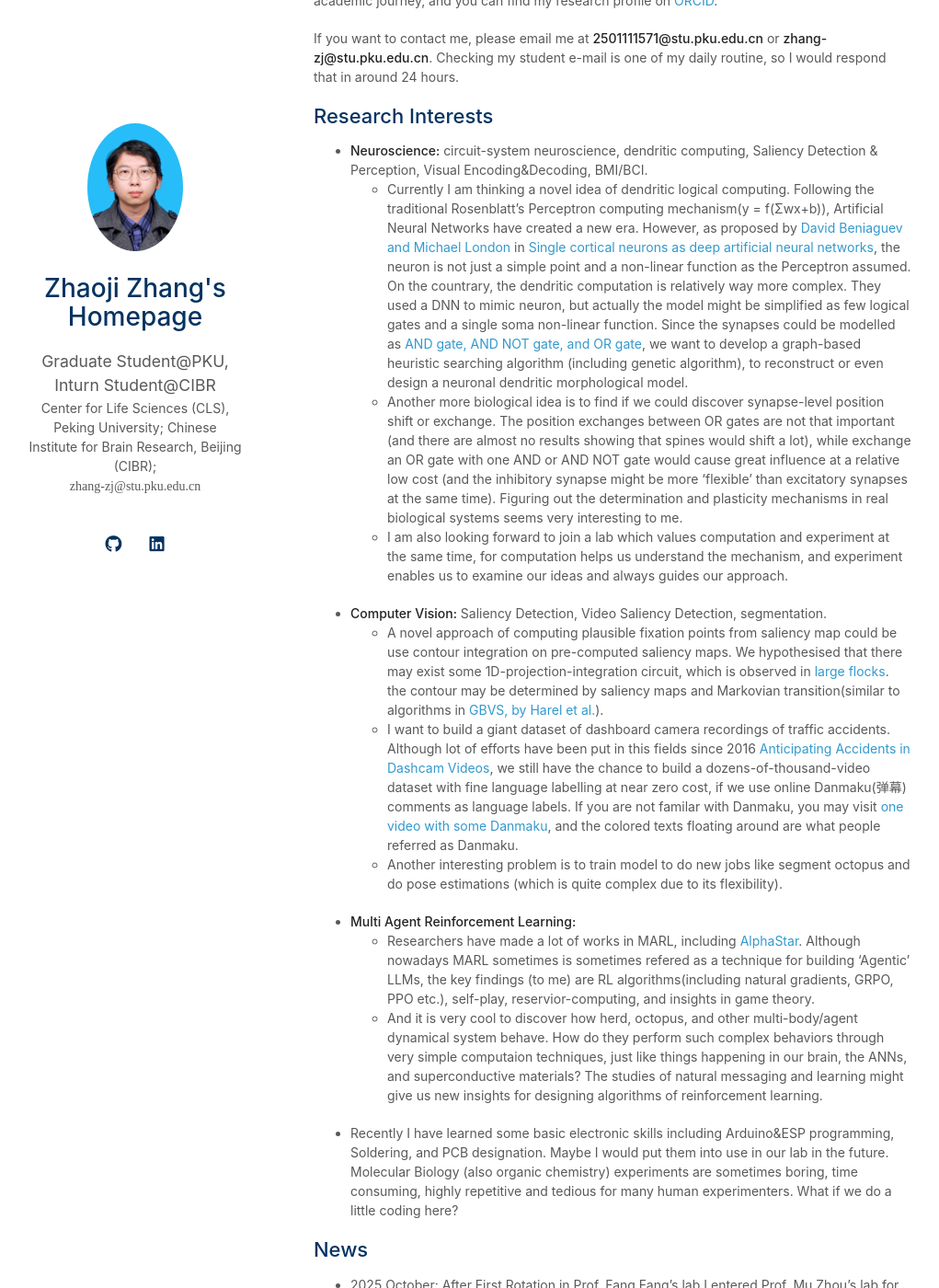
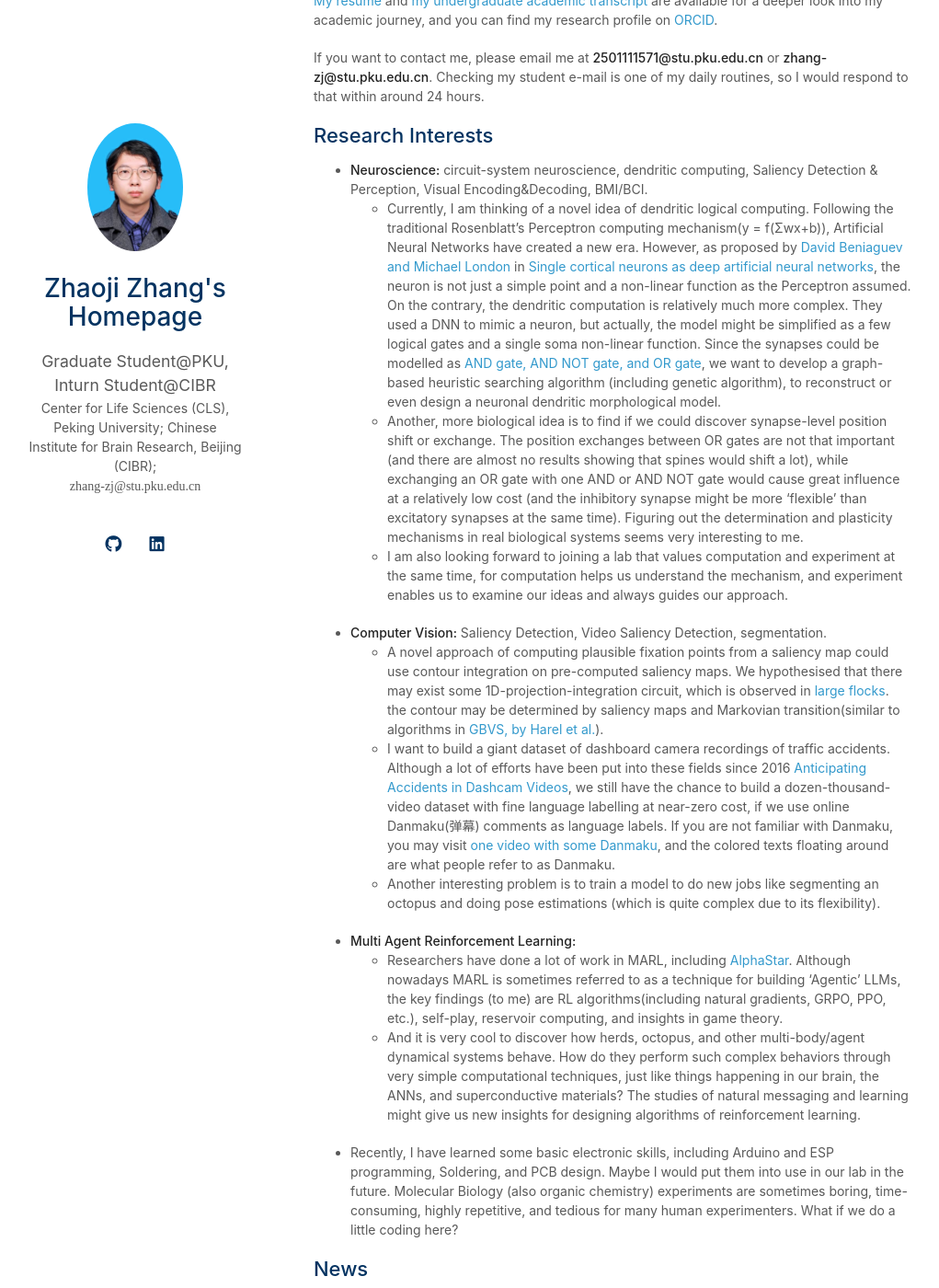
Before and after one commit to Zhang-Zhaoji/Zhang-Zhaoji.github.io, a Jekyll site: the page built from index.md, in a window 1280 px wide and 1400 px high, scrolled down 415 px. Shown: the whole window at 92% size, without its empty margins (129-1150 px from the left). Built offline with Jekyll 4.4.1, drawn with Linux system fonts in a browser that asks for light colours; a style sheet for code colours, icons or effects is not loaded; our own code applies the rules of GitHub Pages for plain Markdown files; some of the changed text lies outside the part shown.

Commit message:
Update index.md

```diff
--- a/index.md
+++ b/index.md
@@ -4,37 +4,37 @@ layout: homepage
 
 ## About me
 
-It is my pleasure to meet you here. I am **Zhaoji Zhang(张 兆骥 in Simplified Chinese)**, a graduate student from Peking University. After 4-year hard work at Peking University, I earned 2 Bachelor of Science on **Chemical Biology** and  **Intelligence Science and Technology**(also known as AI). I am persuing my Ph.D. in **Integrated Life Science** at [**Center of Life Science(CLS)@PKU-THU (2025-)**](https://www.cls.edu.cn/index.htm). Currently I am still in rotation, and willing to explore different aspects of neuroscience labs.
+It is my pleasure to meet you here. I am **Zhaoji Zhang(张 兆骥 in Simplified Chinese)**, a graduate student from Peking University. After 4 years of hard work at Peking University, I earned 2 Bachelor of Science on **Chemical Biology** and  **Intelligence Science and Technology**(also known as AI). I am persuing my Ph.D. in **Integrated Life Science** at [**Center of Life Science(CLS)@PKU-THU (2025-)**](https://www.cls.edu.cn/index.htm). Currently, I am still in rotation and willing to explore different aspects of neuroscience labs.
 
-My curiosity about Neuroscience, especially circuit, computation, and system neuroscience, has led me to be an intern at [Yatang-Li's Lab](https://yatanglilab.cibr.ac.cn/en/) at the Chinese Institute for Brain Research, Beijing (CIBR, Beijing) and finally led me into integrated life science program at Center for Life Science, Academy for Advanced Interdisciplinary Studies, Peking University.
+My curiosity about Neuroscience, especially circuit, computation, and system neuroscience, has led me to be an intern at [Yatang-Li's Lab](https://yatanglilab.cibr.ac.cn/en/) at the Chinese Institute for Brain Research, Beijing (CIBR, Beijing), and finally led me intothe  integrated life science program at the Center for Life Science, Academy for Advanced Interdisciplinary Studies, Peking University.
 
-[My resume](https://github.com/Zhang-Zhaoji/Zhang-Zhaoji.github.io/blob/main/assets/files/Resume.pdf) and [my undergraduate_academic transcript](https://drive.google.com/file/d/1somZXkrMlVg3rWUyF3WMa0-Za7p0GWp_/view?usp=sharing) are available for a deeper look into my academic journey, and you can find my research profile on [ORCID](https://orcid.org/0009-0002-3293-1961).
+[My resume](https://github.com/Zhang-Zhaoji/Zhang-Zhaoji.github.io/blob/main/assets/files/Resume.pdf) and [my undergraduate academic transcript](https://drive.google.com/file/d/1somZXkrMlVg3rWUyF3WMa0-Za7p0GWp_/view?usp=sharing) are available for a deeper look into my academic journey, and you can find my research profile on [ORCID](https://orcid.org/0009-0002-3293-1961).
 
-If you want to contact me, please email me at **2501111571@stu.pku.edu.cn** or **zhang-zj@stu.pku.edu.cn**. Checking my student e-mail is one of my daily routine, so I would respond that in around 24 hours.
+If you want to contact me, please email me at **2501111571@stu.pku.edu.cn** or **zhang-zj@stu.pku.edu.cn**. Checking my student e-mail is one of my daily routines, so I would respond to that within around 24 hours.
 
 ## Research Interests
 
 - **Neuroscience:** circuit-system neuroscience, dendritic computing, Saliency Detection & Perception, Visual Encoding&Decoding, BMI/BCI.
-  -  Currently I am thinking a novel idea of dendritic logical computing. Following the traditional Rosenblatt's Perceptron computing mechanism(y = f(Σwx+b)), Artificial Neural Networks have created a new era. However, as proposed by [David Beniaguev and Michael London](https://elsc.huji.ac.il/people-directory/faculty-members/michael-london/) in [Single cortical neurons as deep artificial neural networks](https://www.cell.com/neuron/fulltext/S0896-6273(21)00501-8), the neuron is not just a simple point and a non-linear function as the Perceptron assumed. On the countrary, the dendritic computation is relatively way more complex. They used a DNN to mimic neuron, but actually the model might be simplified as few logical gates and a single soma non-linear function. Since the synapses could be modelled as [AND gate, AND NOT gate, and OR gate](https://www.cnbc.cmu.edu/~tai/readings/nature/koch_neuron.pdf), we want to develop a graph-based heuristic searching algorithm (including genetic algorithm), to reconstruct or even design a neuronal dendritic morphological model.
-  -  Another more biological idea is to find if we could discover synapse-level position shift or exchange. The position exchanges between OR gates are not that important (and there are almost no results showing that spines would shift a lot), while exchange an OR gate with one AND or AND NOT gate would cause great influence at a relative low cost (and the inhibitory synapse might be more 'flexible' than excitatory synapses at the same time). Figuring out the determination and plasticity mechanisms in real biological systems seems very interesting to me.
-  -  I am also looking forward to join a lab which values computation and experiment at the same time, for computation helps us understand the mechanism, and experiment enables us to examine our ideas and always guides our approach.
+  -  Currently, I am thinking of a novel idea of dendritic logical computing. Following the traditional Rosenblatt's Perceptron computing mechanism(y = f(Σwx+b)), Artificial Neural Networks have created a new era. However, as proposed by [David Beniaguev and Michael London](https://elsc.huji.ac.il/people-directory/faculty-members/michael-london/) in [Single cortical neurons as deep artificial neural networks](https://www.cell.com/neuron/fulltext/S0896-6273(21)00501-8), the neuron is not just a simple point and a non-linear function as the Perceptron assumed. On the contrary, the dendritic computation is relatively much more complex. They used a DNN to mimic a neuron, but actually, the model might be simplified as a few logical gates and a single soma non-linear function. Since the synapses could be modelled as [AND gate, AND NOT gate, and OR gate](https://www.cnbc.cmu.edu/~tai/readings/nature/koch_neuron.pdf), we want to develop a graph-based heuristic searching algorithm (including genetic algorithm), to reconstruct or even design a neuronal dendritic morphological model.
+  -  Another, more biological idea is to find if we could discover synapse-level position shift or exchange. The position exchanges between OR gates are not that important (and there are almost no results showing that spines would shift a lot), while exchanging an OR gate with one AND or AND NOT gate would cause great influence at a relatively low cost (and the inhibitory synapse might be more 'flexible' than excitatory synapses at the same time). Figuring out the determination and plasticity mechanisms in real biological systems seems very interesting to me.
+  -  I am also looking forward to joining a lab that values computation and experiment at the same time, for computation helps us understand the mechanism, and experiment enables us to examine our ideas and always guides our approach.
 - **Computer Vision:** Saliency Detection, Video Saliency Detection, segmentation.
-  -  A novel approach of computing plausible fixation points from saliency map could be use contour integration on pre-computed saliency maps. We hypothesised that there may exist some 1D-projection-integration circuit, which is observed in [large flocks](https://www.pnas.org/doi/full/10.1073/pnas.1402202111). the contour may be determined by saliency maps and Markovian transition(similar to algorithms in [GBVS, by Harel et al.](https://proceedings.neurips.cc/paper/2006/file/4db0f8b0fc895da263fd77fc8aecabe4-Paper.pdf)).
-  - I want to build a giant dataset of dashboard camera recordings of traffic accidents. Although lot of efforts have been put in this fields since 2016 [Anticipating Accidents in Dashcam Videos](https://github.com/smallcorgi/Anticipating-Accidents), we still have the chance to build a dozens-of-thousand-video dataset with fine language labelling at near zero cost, if we use online Danmaku(弹幕) comments as language labels. If you are not familar with Danmaku, you may visit [one video with some Danmaku](https://www.bilibili.com/video/BV1gc4uzZEP6/), and the colored texts floating around are what people referred as Danmaku.
-  - Another interesting problem is to train model to do new jobs like segment octopus and do pose estimations (which is quite complex due to its flexibility).
+  -  A novel approach of computing plausible fixation points from a saliency map could use contour integration on pre-computed saliency maps. We hypothesised that there may exist some 1D-projection-integration circuit, which is observed in [large flocks](https://www.pnas.org/doi/full/10.1073/pnas.1402202111). the contour may be determined by saliency maps and Markovian transition(similar to algorithms in [GBVS, by Harel et al.](https://proceedings.neurips.cc/paper/2006/file/4db0f8b0fc895da263fd77fc8aecabe4-Paper.pdf)).
+  - I want to build a giant dataset of dashboard camera recordings of traffic accidents. Although a lot of efforts have been put into these fields since 2016 [Anticipating Accidents in Dashcam Videos](https://github.com/smallcorgi/Anticipating-Accidents), we still have the chance to build a dozen-thousand-video dataset with fine language labelling at near-zero cost, if we use online Danmaku(弹幕) comments as language labels. If you are not familiar with Danmaku, you may visit [one video with some Danmaku](https://www.bilibili.com/video/BV1gc4uzZEP6/), and the colored texts floating around are what people refer to as Danmaku.
+  - Another interesting problem is to train a model to do new jobs like segmenting an octopus and doing pose estimations (which is quite complex due to its flexibility).
 - **Multi Agent Reinforcement Learning:**
-  -  Researchers have made a lot of works in MARL, including [AlphaStar](https://deepmind.google/discover/blog/alphastar-mastering-the-real-time-strategy-game-starcraft-ii/). Although nowadays MARL sometimes is sometimes refered as a technique for building 'Agentic' LLMs, the key findings (to me) are RL algorithms(including natural gradients, GRPO, PPO etc.), self-play, reservior-computing, and insights in game theory.
-  -  And it is very cool to discover how herd, octopus, and other multi-body/agent dynamical system behave. How do they perform such complex behaviors through very simple computaion techniques, just like things happening in our brain, the ANNs, and superconductive materials? The studies of natural messaging and learning might give us new insights for designing algorithms of reinforcement learning.
-- Recently I have learned some basic electronic skills including Arduino&ESP programming, Soldering, and PCB designation. Maybe I would put them into use in our lab in the future. Molecular Biology (also organic chemistry) experiments are sometimes boring, time consuming, highly repetitive and tedious for many human experimenters. What if we do a little coding here?
+  -  Researchers have done a lot of work in MARL, including [AlphaStar](https://deepmind.google/discover/blog/alphastar-mastering-the-real-time-strategy-game-starcraft-ii/). Although nowadays MARL is sometimes referred to  as a technique for building 'Agentic' LLMs, the key findings (to me) are RL algorithms(including natural gradients, GRPO, PPO, etc.), self-play, reservoir computing, and insights in game theory.
+  -  And it is very cool to discover how herds, octopus, and other multi-body/agent dynamical systems behave. How do they perform such complex behaviors through very simple computational techniques, just like things happening in our brain, the ANNs, and superconductive materials? The studies of natural messaging and learning might give us new insights for designing algorithms of reinforcement learning.
+- Recently, I have learned some basic electronic skills, including Arduino and ESP programming, Soldering, and PCB design. Maybe I would put them into use in our lab in the future. Molecular Biology (also organic chemistry) experiments are sometimes boring, time-consuming, highly repetitive, and tedious for many human experimenters. What if we do a little coding here?
 
 ## News
 
-- 2025 October: After First Rotation in Prof. Fang Fang's lab,I entered Prof. Mu Zhou's lab for the second rotation position.
-- 2025 September: I attended [The 18th Annual Meeting of Chinese Neuroscience Society(CNS) at Xi'an](https://cns.org.cn/2025/). We held a poster at P15-46, and published [our abstract](https://github.com/Zhang-Zhaoji/Zhang-Zhaoji.github.io/blob/main/assets/files/abstractAtCNS2025.pdf) online. However, the full work have not been published yet. We may not send out private data now, but might be available soon. During the conference I met a couple of my old friends and (ex)colleagues, and attend several inspiring sessions, including those held by Songting Li, Kexin Yuan, Xinyu Zhao, Zengcai Guo, Huihui ZHang, Athena Akrami, Qianli Yang, Jiayi Zhang and other researchers. Thank you for your excellent reports and great works.
-- 2025 September: I entered [Prof. Fang Fang's Lab](https://www.psy.pku.edu.cn/szdw/qzjy/jsyjy/ffjs/index.htm) at School of Psychological and Cognitive Sciences, Peking University for the first rotation position, and doing some computational modeling of Rhythmic Attention Sampling.
-- 2025 September: I have a great time talking to [Prof. Kexin Yuan](https://brain.tsinghua.edu.cn/info/1010/1015.htm) At Tsinghua University and Yixiao Gao, the PhD student who developed the [VIVIT technique](https://www.cell.com/cell/fulltext/S0092-8674(25)00813-X). We had a lot of fun, wish we could have more collebration in the future.
+- 2025 October: After the First Rotation in Prof. Fang Fang's lab, I entered [Prof. Mu Zhou's lab] (https://zhoulab.pages.dev/) for the second rotation position.
+- 2025 September: I attended [The 18th Annual Meeting of Chinese Neuroscience Society(CNS) at Xi'an](https://cns.org.cn/2025/). We held a poster at P15-46, and published [our abstract](https://github.com/Zhang-Zhaoji/Zhang-Zhaoji.github.io/blob/main/assets/files/abstractAtCNS2025.pdf) online. However, the full work has not been published yet. We may not send out private data now, but it might be available soon. During the conference, I met a couple of my old friends and (ex)colleagues, and attended several inspiring sessions, including those held by Songting Li, Kexin Yuan, Xinyu Zhao, Zengcai Guo, Huihui ZHang, Athena Akrami, Qianli Yang, Jiayi Zhang, and other researchers. Thank you for your excellent reports and great work.
+- 2025 September: I entered [Prof. Fang Fang's Lab](https://www.psy.pku.edu.cn/szdw/qzjy/jsyjy/ffjs/index.htm) at the School of Psychological and Cognitive Sciences, Peking University, for the first rotation position, and doing some computational modeling of Rhythmic Attention Sampling.
+- 2025 September: I have a great time talking to [Prof. Kexin Yuan](https://brain.tsinghua.edu.cn/info/1010/1015.htm) at Tsinghua University and Yixiao Gao, the PhD student who developed the [VIVIT technique](https://www.cell.com/cell/fulltext/S0092-8674(25)00813-X). We had a lot of fun, wish we could have more collaboration in the future.
 - 2025 September: I got trained in the 4th Training Course on Neural Modeling and Programming held by [Si Wu Lab](https://www.psy.pku.edu.cn/szdw/qzjy/jsyjy/ws/index.htm) and successfully got the certificate of using [brainpy](https://github.com/brainpy) to model neural dynamics.
-- 2025 August: Attend the [first neuro-morphic computing summer camp(第一届类脑计算特训营)](https://gdiist.cn/news/detail/6/375) held by Guangdong Institute of Intelligence Science and Technology (GDIIST) at Hengqin district, Zhuhai city, Guangdong province, China. We talked a lot about the neuro-morphic computing, the Brainpy framework, and advanced neuroscience topics. [Prof. Songting Li](https://ins.sjtu.edu.cn/people/songtingli/) from STJU gave us a talk about dendritic computing and small-world network, which makes me realized that the logic computing on dendrites could be a really complex as well as powerful tools for neuron computing.  I also talked with Dr. Tao Tang and Dr. Yan Chen at GDIIST, they both are very successful researchers and willing to talk to any dedicated students, thus we had a great time.
-- 2025 August: Our poster of biological plausible saliency detection is going to be displayed on the CNS 2025 conference at Xi'an, Shaanxi, China in the late September, 2025.
-- 2025 July: I just graduate from Peking Univ at 02/07/2025. Currently I am still continuing research at **CIBR**. Maybe after August I would have more personal time to travel around the world(or just in china). But it turned out that I worked there for around 2 full months, using their 4 ✖ A100 GPUs to do some extra deep-learning works. (eventually I spent the whole summer there, but almost complete the whole project, especially for the traffic accident anticipation part.)
-- 2025 April: We have published our research about Saliency Detection in mouse Superior Colliculus(SC) Recently on **Communications Biology** in the name of [Preference-independent saliency map in the mouse superior colliculus](https://www.nature.com/articles/s42003-025-08006-x). I would say it might be a underrated decision because saliency detection is such an important problem and mouse SC may give us a alternative way to think about it, in another way besides triditional Zhaoping's V1 Saliency hypothesis.
+- 2025 August: Attend the [first neuro-morphic computing summer camp(第一届类脑计算特训营)](https://gdiist.cn/news/detail/6/375) held by Guangdong Institute of Intelligence Science and Technology (GDIIST) at Hengqin district, Zhuhai city, Guangdong province, China. We talked a lot about the neuro-morphic computing, the Brainpy framework, and advanced neuroscience topics. [Prof. Songting Li](https://ins.sjtu.edu.cn/people/songtingli/) from STJU gave us a talk about dendritic computing and small-world networks, which made me realize that the logic computing on dendrites could be as complex as well as powerful a tool for neuron computing.  I also talked with Dr. Tao Tang and Dr. Yan Chen at GDIIST. They both are very successful researchers and are willing to talk to any dedicated students; thus, we had a great time.
+- 2025 August: Our poster of biologically plausible saliency detection is going to be displayed on the CNS 2025 conference at Xi'an, Shaanxi, China, in late September 2025.
+- 2025 July: I just graduated from Peking Univ on 02/07/2025. Currently, I am still continuing research at **CIBR**. Maybe after August, I will have more personal time to travel around the world(or just in China). But it turned out that I worked there for around 2 full months, using their 4 ✖ A100 GPUs to do some extra deep-learning work. (Eventually, I spent the whole summer there, but I almost completed the whole project, especially for the traffic accident anticipation part.)
+- 2025 April: We have published our research about Saliency Detection in mouse Superior Colliculus(SC) recently on **Communications Biology** in the name of [Preference-independent saliency map in the mouse superior colliculus](https://www.nature.com/articles/s42003-025-08006-x). I would say it might be an underrated decision because saliency detection is such an important problem and mouse SC may give us an alternative way to think about it, in another way besides Zhaoping's traditional V1 Saliency hypothesis.
```
